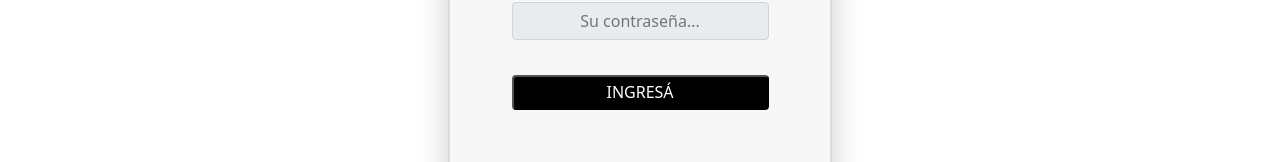
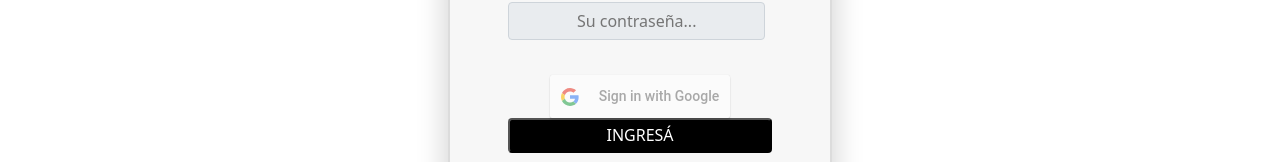
Before and after one commit to lautarort/Drinks-App, a React (Create React App) app in the folder client/: page /login in a window 1280 px wide. Shown: the part 514-676 px from the top of the page. Built offline with nearby package versions, Linux system fonts and the light colour scheme; no server answers.

Commit message:
react-google-login

```diff
--- a/client/package.json
+++ b/client/package.json
@@ -12,6 +12,7 @@
     "react": "^17.0.2",
     "react-bootstrap": "^2.0.1",
     "react-dom": "^17.0.2",
+    "react-google-login": "^5.2.2",
     "react-icons": "^4.3.1",
     "react-modal": "^3.14.3",
     "react-redux": "^7.2.6",
--- a/client/src/components/Login/Login.jsx
+++ b/client/src/components/Login/Login.jsx
@@ -1,12 +1,21 @@
 import React, { useState } from 'react';
 import style from './Login.module.css';
 import {Link} from "react-router-dom";
+import { GoogleLogin } from "react-google-login";
 
 const Login = () => {
     const [input, setInput] = useState({
         username: '',
         password: ''
     });
+
+    const googleSuccess = (res) => {
+        console.log(res);
+    }
+
+    const googleFailure = () => {
+        console.log("Error Google")
+    }
 
     return (
         <div className={style.Login}>
@@ -29,7 +38,13 @@ const Login = () => {
                     />
                 </div>
                 <div>
-                <button className={style.btn}>INGRESÁ</button>
+                <GoogleLogin
+                    clientId="747892078799-2pubruaa67kl0km9f73nffj3tq10lrn1.apps.googleusercontent.com"
+                    onSucces={googleSuccess}
+                    onFailure={googleFailure}
+                    cookiePolicy="single_host_origin"
+                />
+                <button type="submit" className={style.btn}>INGRESÁ</button>
                 </div>
                 <div className={style.link}>
                     No tenes cuenta? <Link to="/register">Registrate</Link>
```
Also changed, not shown: 1 other file (tests, documents, lock files or other folders).
